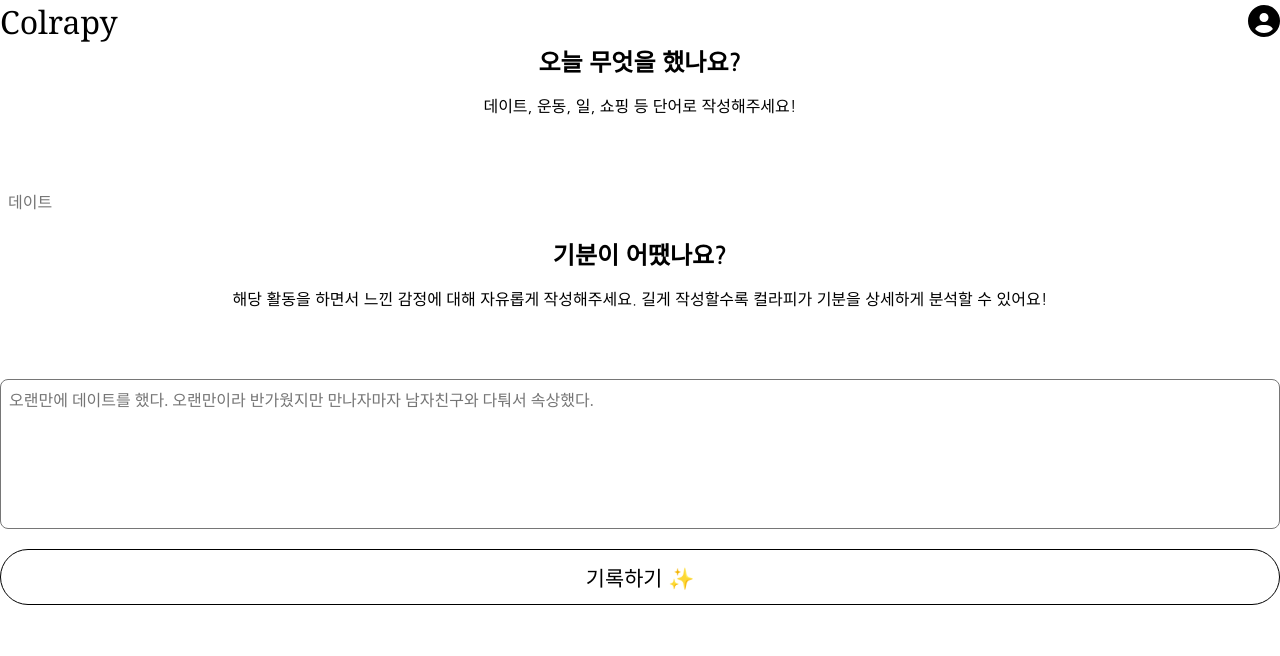
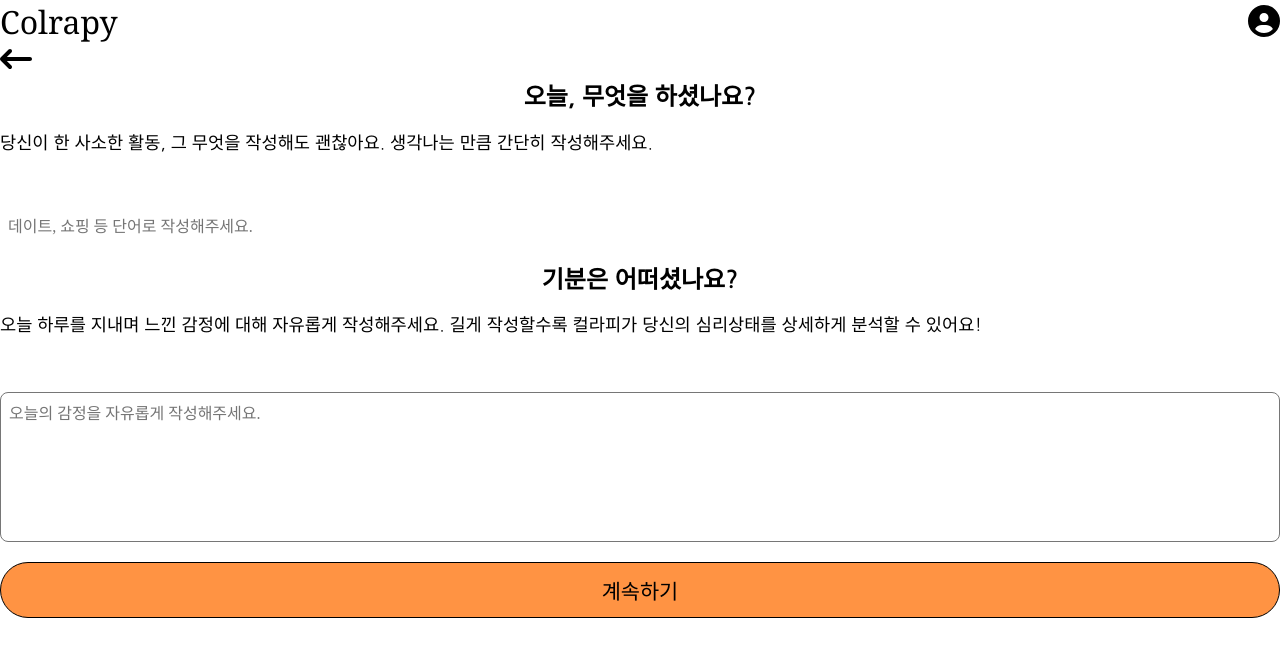
Before and after one commit to beurmuz/Colrapy, a React (Create React App) app in the folder frontend/: page /diary in a window 1280 px wide. Shown: the top 656 px of the page. Built offline with nearby package versions, Linux system fonts and the light colour scheme.

Commit message:
#85 [개선] - diary 페이지 수정

```diff
--- a/frontend/src/pages/diary/diary.jsx
+++ b/frontend/src/pages/diary/diary.jsx
@@ -5,6 +5,7 @@ import InputLabel from '../../components/inputLabel';
 import { useState } from 'react';
 import { useNavigate } from 'react-router-dom';
 import axios from 'axios';
+import HeaderBack from '../../components/headerBack';
 
 const Diary = (props) => {
     const navigate = useNavigate();
@@ -59,32 +60,36 @@ const Diary = (props) => {
     }
 
     return(
-        <div className={styles.diary_box}>
+        <>
+            <HeaderBack />
+            <div className={styles.content}>
                 <form>
                     <div className={styles.act_choice_box}>
-                    <h2>오늘 무엇을 했나요?</h2>
-                    <p>데이트, 운동, 일, 쇼핑 등 단어로 작성해주세요!</p>
+                        <h2>오늘, 무엇을 하셨나요?</h2>
+                        <p className={styles.detail_text}>당신이 한 사소한 활동, 그 무엇을 작성해도 괜찮아요. 생각나는 만큼 간단히 작성해주세요.</p>
                         <InputLabel
                             name={'activity'}
-                        placeholder={'데이트'}
+                            placeholder={'데이트, 쇼핑 등 단어로 작성해주세요.'}
                             onChange={handleChangeActivity}
                         />
                     </div>
                     <div className={styles.write_box}>
-                    <h2>기분이 어땠나요?</h2>
-                    <p>해당 활동을 하면서 느낀 감정에 대해 자유롭게 작성해주세요. 길게 작성할수록 컬라피가 기분을 상세하게 분석할 수 있어요! </p>
+                        <h2>기분은 어떠셨나요?</h2>
+                        <p className={styles.detail_text}>오늘 하루를 지내며 느낀 감정에 대해 자유롭게 작성해주세요. 길게 작성할수록 컬라피가 당신의 심리상태를 상세하게 분석할 수 있어요! </p>
                         <InputLabel
                             name={'feeling'}
-                        placeholder={'오랜만에 데이트를 했다. 오랜만이라 반가웠지만 만나자마자 남자친구와 다퉈서 속상했다.'}
+                            placeholder={'오늘의 감정을 자유롭게 작성해주세요.'}
                             onChange={handleChangeFeeling}
                         />
                     </div>
                     <Button
-                    content={'기록하기 ✨'}
+                        content={'계속하기'}
+                        whiteback={true}
                         _onClick={handleSubmit}
                     />
                 </form>
             </div>
+        </>
     );
 }
 
--- a/frontend/src/pages/diary/diary.module.css
+++ b/frontend/src/pages/diary/diary.module.css
@@ -1,62 +1,33 @@
 @value basic_padding from '../../common/set.css';
-@value color_white, color_gray, color_main, color_main_soft from '../../common/colors.css';
+@value color_white, color_gray, color_main, color_black from '../../common/colors.css';
 
-.diary_box {
+.content {
+    height: content_height;
     display: flex;
     flex-direction: column;
-    font-size: 1.1rem;
+    justify-content: space-around;
     padding: basic_padding;
+    background-color: color_main;
 }
 
-.act_choice_wrap {
-    margin:0 auto;
+.act_choice_box, .write_box {
+    text-align: left;
 }
 
-.act_choice_list {
-    display: flex;
-    flex-direction: row;
-    flex-wrap: wrap;
-    justify-content:center;
-    list-style: none;
-    margin: 0;
-    padding: 0;
-}
-
-.act_choice_item {
-    width: 3.8rem;
-    height: 3.8rem;
-    padding: 0.2rem;
-    margin: 0.2rem;
-    color: color_main;
-    border: 1px solid color_main;
-    border-radius: 10rem;
-    line-height: 3.3rem;
-}
-
-/* li 클릭 시에도 이 색 적용 */
-.act_choice_item:hover {
-    color: color_white;
-    border: 0px;
-    background-color: color_main_soft;
-}
-
-.write_activity {
-    border: 1px solid color_main;
-    border-radius: 0.3rem;
+.detail_text {
+    font-size: 1.1rem;
+    font-weight: 300;
+    line-height: 150%;
+    white-space: pre-line;
 }
 
 .write_box {
     padding-top: calc(basic_padding*2);
 }
 
-p {
-    font-size: 1rem;
-    padding-bottom: 1rem;
-}
-
 .write_content {
     height: 10rem;
     overflow: auto;
-    border: 1px solid color_main;
+    border: 1px solid color_black;
     border-radius: 0.3rem;
 }
```
Lines whose indentation alone changed are shown as unchanged.
